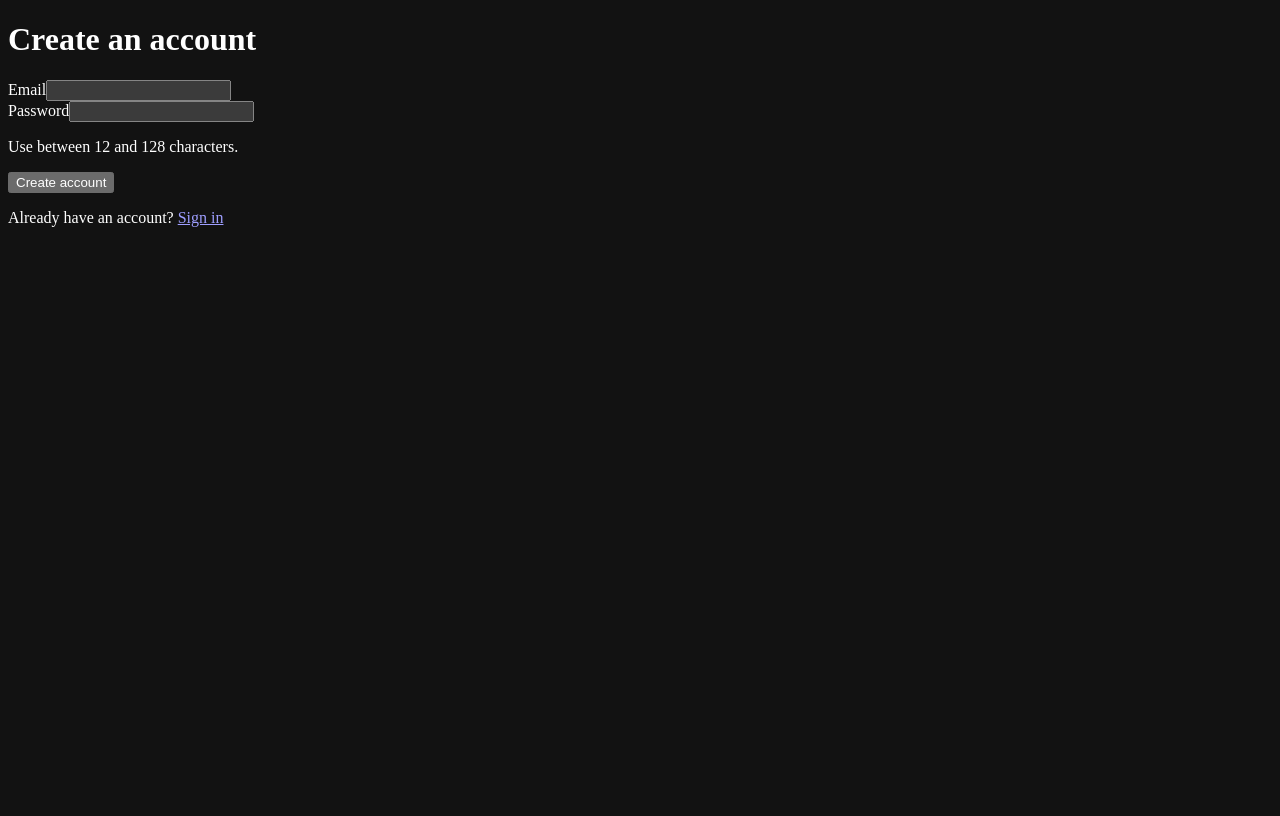
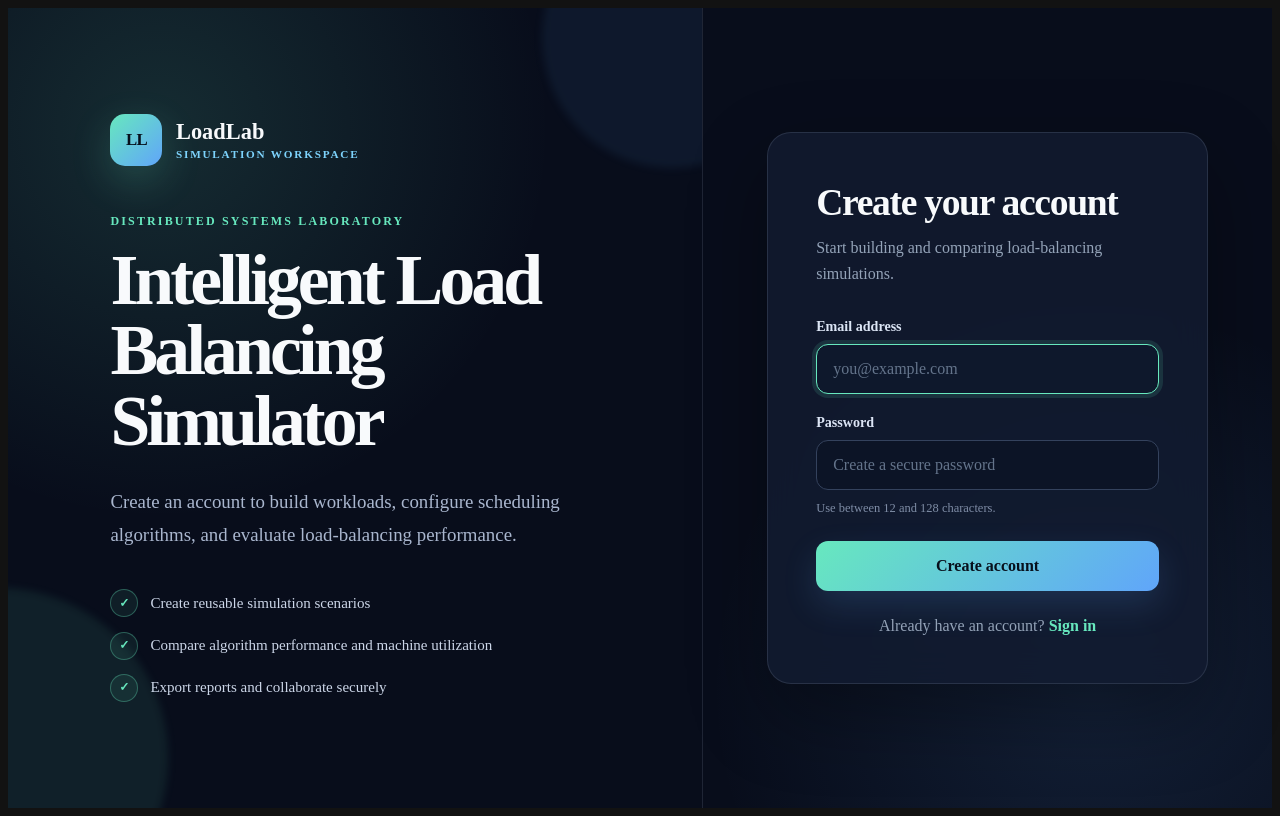
Before and after one commit to rakshaka-08/real-time_load_balacing, a React (Vite) app in the folder frontend/: page /register in a window 1280 px wide. Built offline with nearby package versions, Linux system fonts and the light colour scheme; no server answers.

Commit message:
Style account registration experience

```diff
--- a/frontend/src/pages/Register.jsx
+++ b/frontend/src/pages/Register.jsx
@@ -1,6 +1,59 @@
 import { useState } from "react";
 import { Link } from "react-router-dom";
+
 import { registerUser } from "../services/authService.js";
+
+import "./auth.css";
+
+function AuthBrand() {
+  return (
+    <section className="auth-brand" aria-label="Application information">
+      <div className="auth-brand-content">
+        <div className="auth-logo">
+          <span className="auth-logo-mark" aria-hidden="true">
+            LL
+          </span>
+
+          <span className="auth-logo-text">
+            <strong>LoadLab</strong>
+            <span>Simulation workspace</span>
+          </span>
+        </div>
+
+        <p className="auth-eyebrow">Distributed systems laboratory</p>
+        <h1>Intelligent Load Balancing Simulator</h1>
+
+        <p className="auth-description">
+          Create an account to build workloads, configure scheduling
+          algorithms, and evaluate load-balancing performance.
+        </p>
+
+        <div className="auth-features" aria-label="Platform capabilities">
+          <div className="auth-feature">
+            <span className="auth-feature-icon" aria-hidden="true">
+              ✓
+            </span>
+            Create reusable simulation scenarios
+          </div>
+
+          <div className="auth-feature">
+            <span className="auth-feature-icon" aria-hidden="true">
+              ✓
+            </span>
+            Compare algorithm performance and machine utilization
+          </div>
+
+          <div className="auth-feature">
+            <span className="auth-feature-icon" aria-hidden="true">
+              ✓
+            </span>
+            Export reports and collaborate securely
+          </div>
+        </div>
+      </div>
+    </section>
+  );
+}
 
 export default function Register() {
   const [email, setEmail] = useState("");
@@ -30,39 +83,67 @@ export default function Register() {
 
   if (registered) {
     return (
-      <main>
-        <h1>Account created</h1>
-        <p>You can now sign in with your email and password.</p>
-        <Link to="/login">Go to sign in</Link>
+      <main className="auth-page">
+        <AuthBrand />
+
+        <section className="auth-panel">
+          <div className="auth-card">
+            <div className="auth-success-icon" aria-hidden="true">
+              ✓
+            </div>
+
+            <header className="auth-card-header">
+              <h2>Account created</h2>
+              <p>
+                Your account is ready. You can now sign in with your email and
+                password.
+              </p>
+            </header>
+
+            <Link className="auth-secondary-button" to="/login">
+              Continue to sign in
+            </Link>
+          </div>
+        </section>
       </main>
     );
   }
 
   return (
-    <main>
-      <h1>Create an account</h1>
+    <main className="auth-page">
+      <AuthBrand />
 
-      <form onSubmit={handleSubmit}>
-        <div>
-          <label htmlFor="register-email">Email</label>
+      <section className="auth-panel">
+        <div className="auth-card">
+          <header className="auth-card-header">
+            <h2>Create your account</h2>
+            <p>Start building and comparing load-balancing simulations.</p>
+          </header>
+
+          <form className="auth-form" onSubmit={handleSubmit}>
+            <div className="auth-field">
+              <label htmlFor="register-email">Email address</label>
               <input
                 id="register-email"
                 type="email"
                 autoComplete="username"
+                placeholder="you@example.com"
                 value={email}
                 onChange={(event) => setEmail(event.target.value)}
                 maxLength={254}
                 disabled={submitting}
                 required
+                autoFocus
               />
             </div>
 
-        <div>
+            <div className="auth-field">
               <label htmlFor="register-password">Password</label>
               <input
                 id="register-password"
                 type="password"
                 autoComplete="new-password"
+                placeholder="Create a secure password"
                 value={password}
                 onChange={(event) => setPassword(event.target.value)}
                 minLength={12}
@@ -71,19 +152,32 @@ export default function Register() {
                 disabled={submitting}
                 required
               />
-          <p id="password-help">Use between 12 and 128 characters.</p>
+
+              <p className="auth-help" id="password-help">
+                Use between 12 and 128 characters.
+              </p>
             </div>
 
-        {error && <p role="alert">{error}</p>}
+            {error && (
+              <p className="auth-error" role="alert">
+                {error}
+              </p>
+            )}
 
-        <button type="submit" disabled={submitting}>
+            <button
+              className="auth-submit"
+              type="submit"
+              disabled={submitting}
+            >
               {submitting ? "Creating account..." : "Create account"}
             </button>
           </form>
 
-      <p>
+          <p className="auth-footer">
             Already have an account? <Link to="/login">Sign in</Link>
           </p>
+        </div>
+      </section>
     </main>
   );
 }
```
Lines whose indentation alone changed are shown as unchanged.
